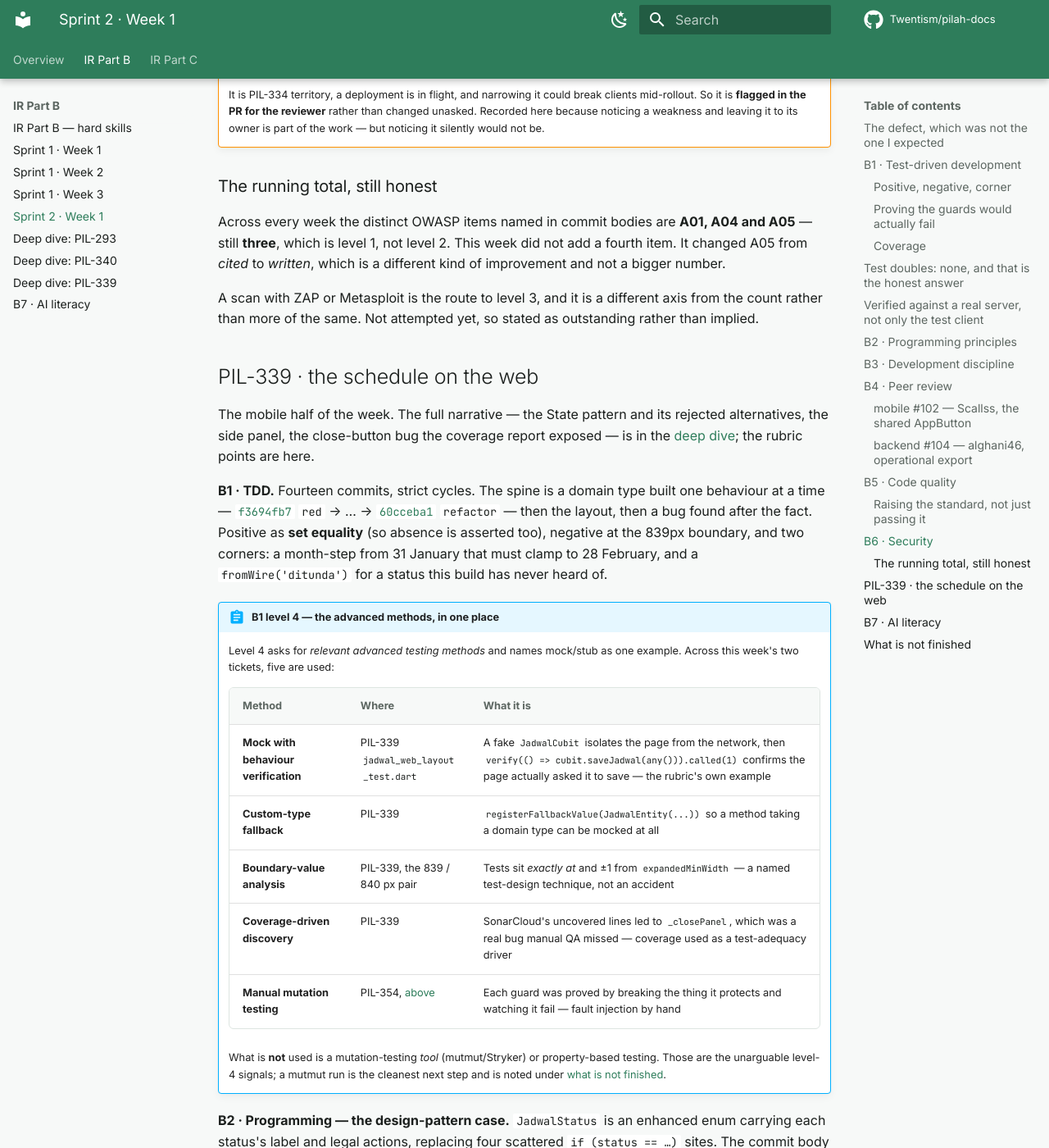
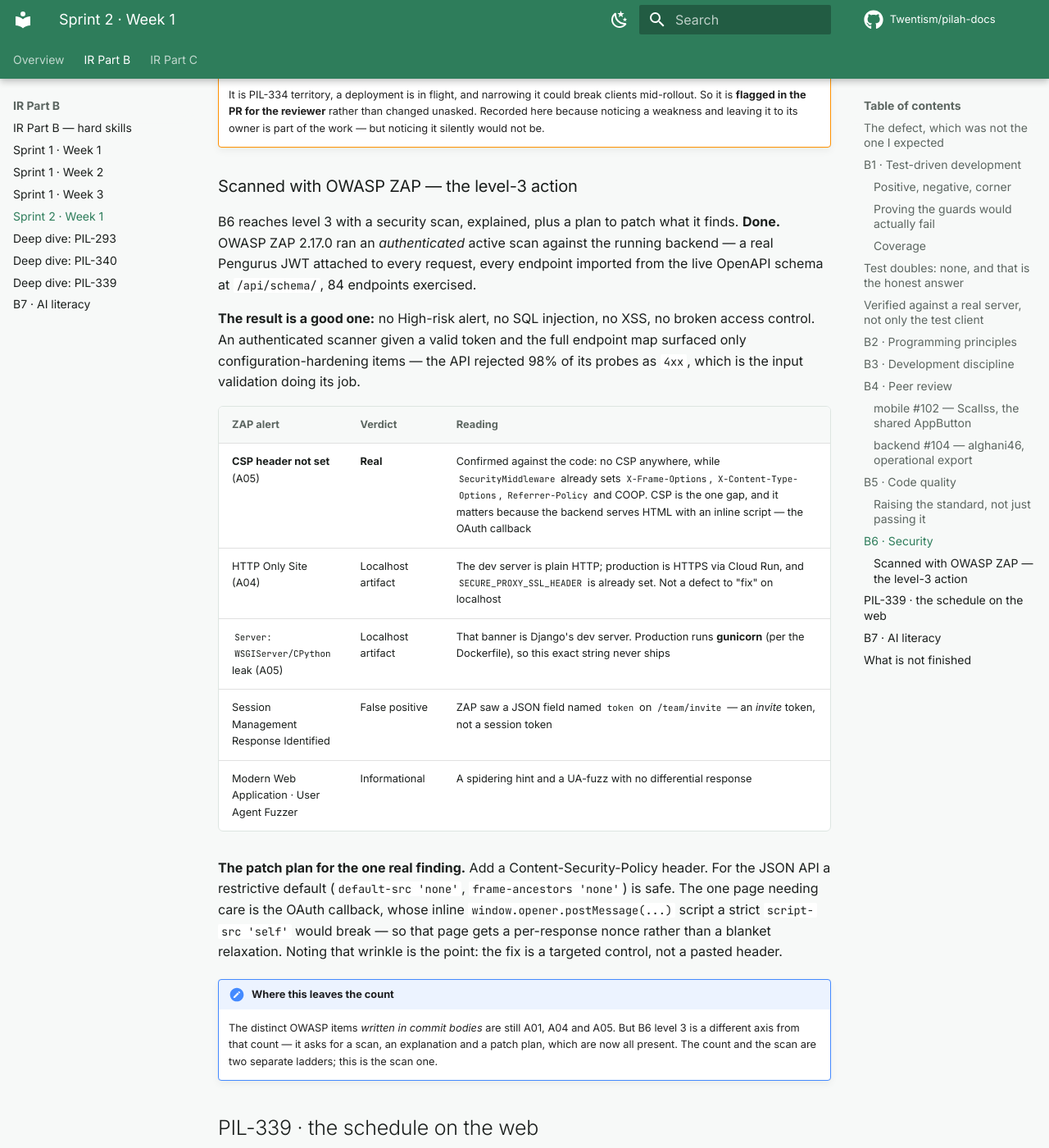
Before and after one commit to Twentism/pilah-docs, an MkDocs documentation site: the page built from docs/ir/b/s2-w1.md, in a window 1280 px wide and 1400 px high, scrolled down 9275 px. Shown: the whole window at 82% size. Built offline with MkDocs 1.6.1 and Material for MkDocs 9.7.7, drawn with Linux system fonts in a browser that asks for light colours; comment, search, counter and statistics services are not loaded; some of the changed text lies outside the part shown.

Commit message:
docs(b6): report the ZAP scan as done, with the triaged result
The scan was run, so the "not attempted yet / still level 1" framing was
stale. Replaced it with the actual outcome: an authenticated OWASP ZAP 2.17.0
active scan over all 84 endpoints from the OpenAPI schema, no high-risk / SQLi
/ XSS / broken-access-control, one real finding (missing CSP, A05) with the
rest localhost artifacts or a false positive. Added the CSP patch plan,
including the OAuth-page nonce. "What is not finished" now names the CSP commit,
not the scan, as the remaining step. No JWT in the write-up.

```diff
--- a/docs/ir/b/s2-w1.md
+++ b/docs/ir/b/s2-w1.md
@@ -443,16 +443,39 @@ choices keep the change a tightening rather than a hole:
     leaving it to its owner is part of the work — but noticing it silently
     would not be.
 
-### The running total, still honest
+### Scanned with OWASP ZAP — the level-3 action
 
-Across every week the distinct OWASP items named in commit bodies are **A01,
-A04 and A05** — still **three**, which is level 1, not level 2. This week did
-not add a fourth item. It changed A05 from *cited* to *written*, which is a
-different kind of improvement and not a bigger number.
+B6 reaches level 3 with a security scan, explained, plus a plan to patch what it
+finds. **Done.** OWASP ZAP 2.17.0 ran an *authenticated* active scan against the
+running backend — a real Pengurus JWT attached to every request, every endpoint
+imported from the live OpenAPI schema at `/api/schema/`, 84 endpoints exercised.
 
-A scan with ZAP or Metasploit is the route to level 3, and it is a different
-axis from the count rather than more of the same. Not attempted yet, so stated
-as outstanding rather than implied.
+**The result is a good one:** no High-risk alert, no SQL injection, no XSS, no
+broken access control. An authenticated scanner given a valid token and the full
+endpoint map surfaced only configuration-hardening items — the API rejected 98%
+of its probes as `4xx`, which is the input validation doing its job.
+
+| ZAP alert | Verdict | Reading |
+|---|---|---|
+| **CSP header not set** (A05) | **Real** | Confirmed against the code: no CSP anywhere, while `SecurityMiddleware` already sets `X-Frame-Options`, `X-Content-Type-Options`, `Referrer-Policy` and COOP. CSP is the one gap, and it matters because the backend serves HTML with an inline script — the OAuth callback |
+| HTTP Only Site (A04) | Localhost artifact | The dev server is plain HTTP; production is HTTPS via Cloud Run, and `SECURE_PROXY_SSL_HEADER` is already set. Not a defect to "fix" on localhost |
+| `Server: WSGIServer/CPython` leak (A05) | Localhost artifact | That banner is Django's dev server. Production runs **gunicorn** (per the Dockerfile), so this exact string never ships |
+| Session Management Response Identified | False positive | ZAP saw a JSON field named `token` on `/team/invite` — an *invite* token, not a session token |
+| Modern Web Application · User Agent Fuzzer | Informational | A spidering hint and a UA-fuzz with no differential response |
+
+**The patch plan for the one real finding.** Add a Content-Security-Policy
+header. For the JSON API a restrictive default (`default-src 'none'`,
+`frame-ancestors 'none'`) is safe. The one page needing care is the OAuth
+callback, whose inline `window.opener.postMessage(...)` script a strict
+`script-src 'self'` would break — so that page gets a per-response nonce rather
+than a blanket relaxation. Noting that wrinkle is the point: the fix is a
+targeted control, not a pasted header.
+
+!!! note "Where this leaves the count"
+    The distinct OWASP items *written in commit bodies* are still A01, A04 and
+    A05. But B6 level 3 is a different axis from that count — it asks for a scan,
+    an explanation and a patch plan, which are now all present. The count and
+    the scan are two separate ladders; this is the scan one.
 
 ## PIL-339 · the schedule on the web
 
@@ -575,9 +598,10 @@ Stated here rather than left to look complete:
   scoped into the plan but not reached; the branch is intact to continue on.
 - **No device verification.** All three tickets remain unverified on physical
   hardware.
-- **The security scan is now in progress.** B6 level 3 needs a scan with a tool;
-  ZAP and Metasploit are installed and a first authenticated scan of the local
-  backend is under way. Reported as started, not done.
+- **The CSP header is not implemented yet.** The ZAP scan is done and
+  documented above; the one real finding — a missing Content-Security-Policy —
+  has a patch plan but not yet a commit. Implementing it (with the OAuth-page
+  nonce) and re-scanning for a before/after pair is the next step.
 - **No mutation-testing tool run yet.** The advanced methods above include
   manual fault injection, but a mutmut (or similar) run — which reports exactly
   which mutations the suite fails to catch — is the unarguable B1 level-4
```
